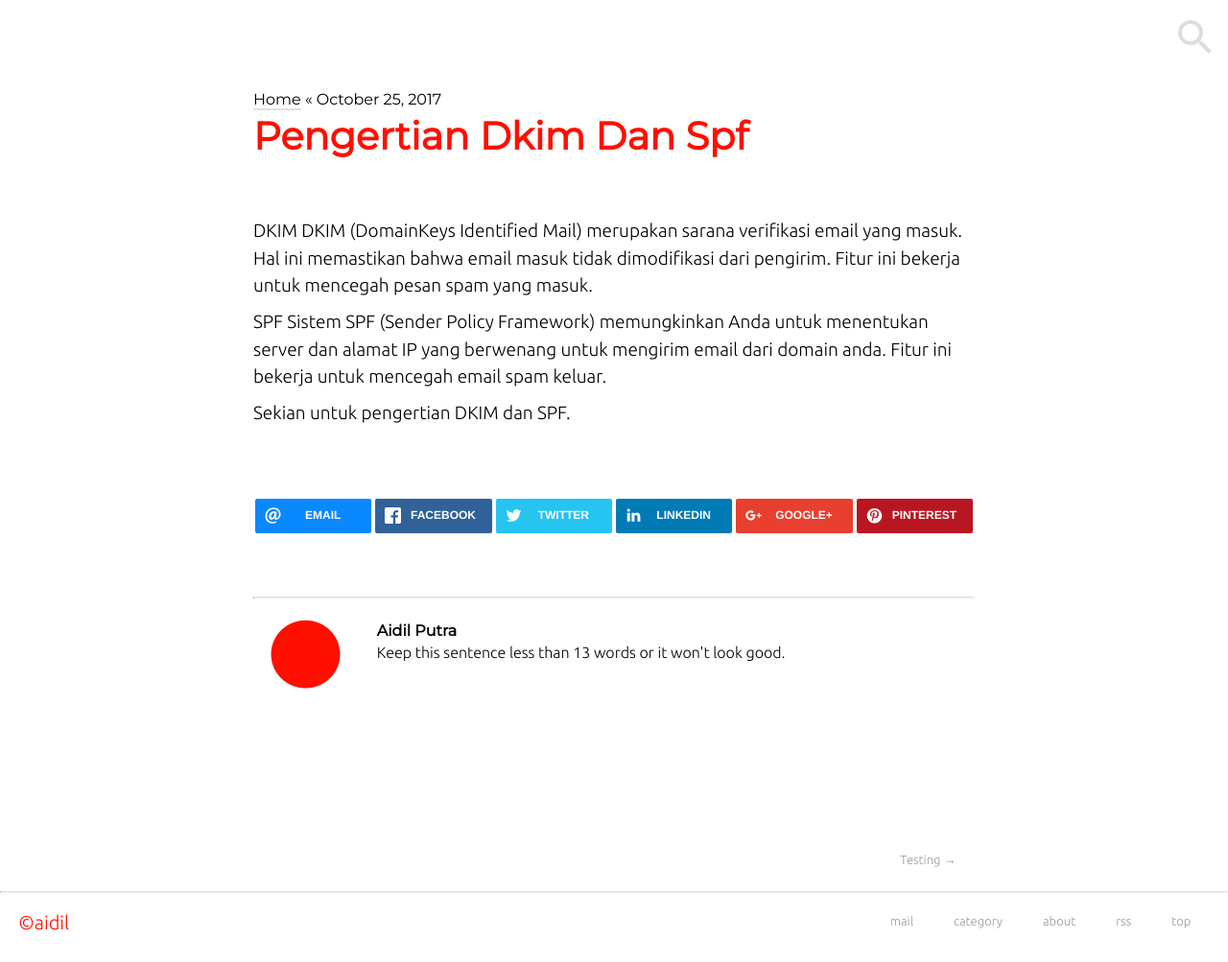
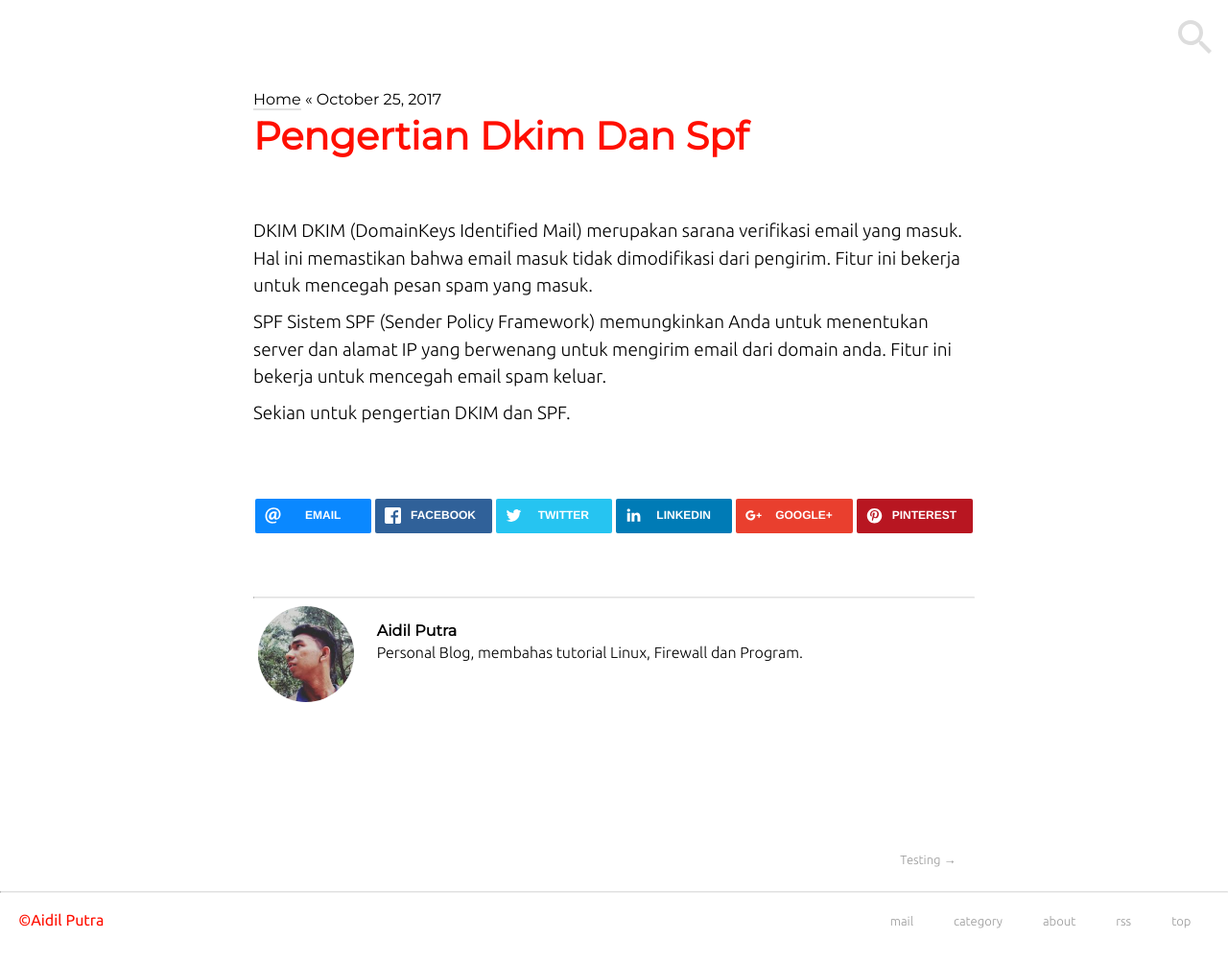
Before and after one commit to aidilchaniagoo/aidilchaniagoo.github.io, a Jekyll site: the page built from _posts/2017-10-25-pengertian-DKIM-dan-SPF.md, in a window 1280 px wide. Shown: the whole page at 96% size. Built offline with Jekyll 4.4.1, drawn with Linux system fonts in a browser that asks for light colours; nearby versions of some CDN libraries; comment, search, counter and statistics services are not loaded.

Commit message:
update little ability

```diff
--- a/_config.yml
+++ b/_config.yml
@@ -14,9 +14,9 @@ tracking_id		: test
 
 site_heading		: Aidil <span class="faded">'s blog</span>
 description		: accent is, as Trump would put it, the best
-about_stub		: Keep this sentence less than 13 words or it won't look good.
+about_stub		: Personal Blog, membahas tutorial Linux, Firewall dan Program.
 
-profile_picture		: images/temp.png
+profile_picture		: images/temp.jpeg
 paginate		: 5
 paginate_path		: "/page/:num"
 
--- a/_includes/footer.html
+++ b/_includes/footer.html
@@ -4,15 +4,9 @@
     <hr />
     <div class="user-footer">
         <div class="copyright alignable pull-left">
-            {% if site.copyright %}
-		<a href="{{ site.url }}{{ site.baseurl }}/">
-                <h2> &copy;{{ site.copyright }}</h2>
-		</a>
-            {% else %}
-		<a href="{{ site.url }}{{ site.baseurl }}/">
-                <h2> &copy;{{ site.title }}</h2>
-		</a>
-            {% endif %}
+	    <a href="{{ site.url }}{{ site.baseurl }}/">
+                &copy;{{ site.title }}
+	    </a>
         </div>
         <div class="alignable pull-right">
             <a href="mailto:{{ site.email }}" class="button">
```
Also changed, not shown: config.json (deleted), images/temp.jpeg (added), images/temp.png (deleted).
